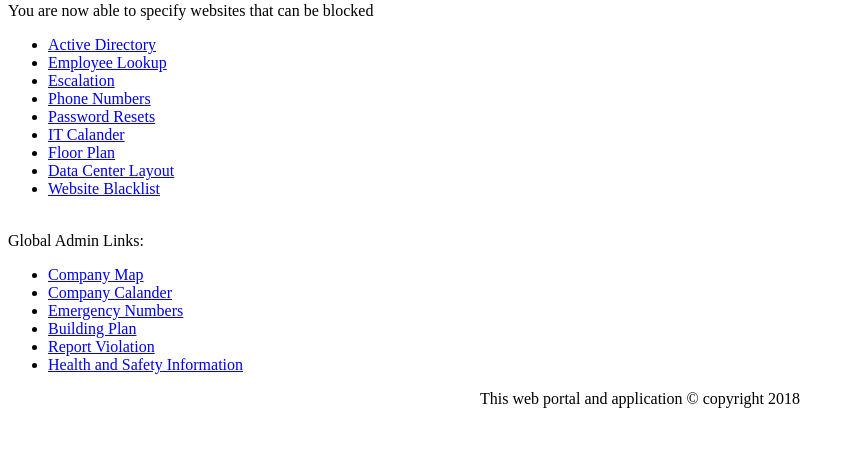
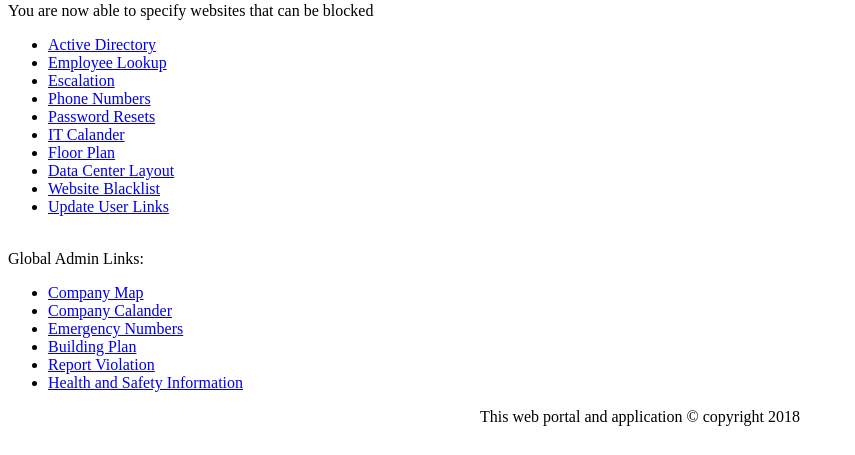
Before and after one commit to AMitchell719/WebPortalApplication, a Flask app: template templates/it-admin.html in a window 1280 px wide. Shown: the part 308-763 px from the top of the page, without its empty margins (0-855 px from the left). Run offline with Flask 2, Linux system fonts and the light colour scheme; the template is opened without the code that fills it, so the values that code supplies are empty.

Commit message:
Added link updating capabilities
IT admins can now update IT user links

```diff
--- a/templates/it-admin.html
+++ b/templates/it-admin.html
@@ -28,6 +28,7 @@
                 <li><a href="http://localhost:5000/redirect">Floor Plan</a></li>
                 <li><a href="http://localhost:5000/redirect">Data Center Layout</a></li>
                 <li><a href="http://localhost:5000/redirect">Website Blacklist</a></li>
+                <li><a href="http://localhost:5000/links_it">Update User Links</a></li>
             </ul>
             <br />
 
```
